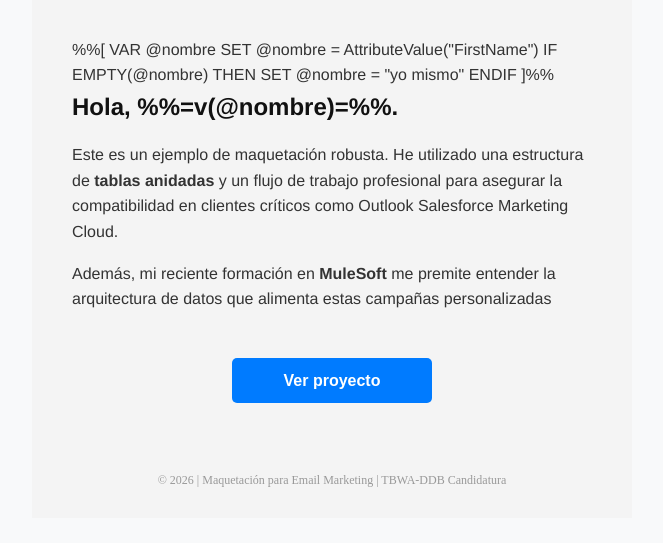
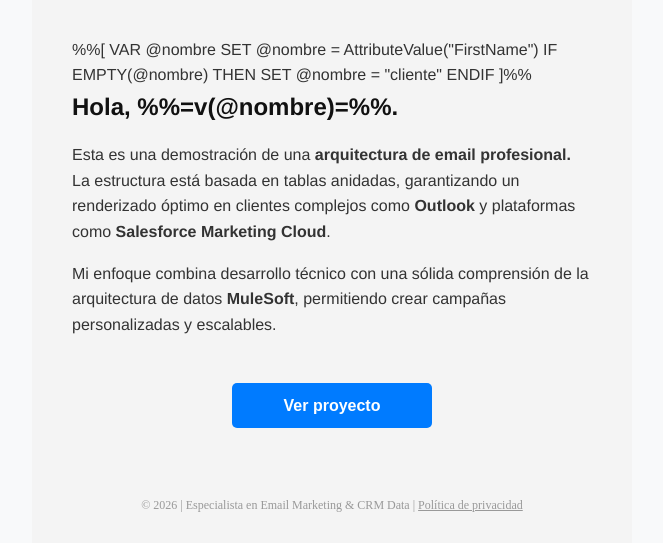
Before and after one commit to Angel-enc/html-email-boilerplate, a website: page src/index.html in a window 1280 px wide. Shown: the part 341-884 px from the top of the page, without its empty margins (308-971 px from the left). Before the commit the page ends 859 px from the top, so only its background shows below. Drawn offline with Linux system fonts and the light colour scheme.

Commit message:
Readme del proyecto

```diff
--- a/src/index.html
+++ b/src/index.html
@@ -4,7 +4,7 @@
 <head>
     <meta charset="utf-8">
     <meta name="viewport" content="width=device-width, initial-scale=1.0">
-    <title>Email Profesional - TBWA Candidatura</title>
+    <title>Master Template - Email Marketing & CRM</title>
     <style>
         /* RESET ESTÁNDAR DE EMAIL */
         body,
@@ -84,16 +84,14 @@
                     VAR @nombre
                     SET @nombre = AttributeValue("FirstName")
                     IF EMPTY(@nombre) THEN
-                    SET @nombre = "yo mismo"
+                    SET @nombre = "cliente"
                     ENDIF
                     ]%%
 
                     <h1 style="font-size: 24px; margin-top: 0; color: #111111">Hola, %%=v(@nombre)=%%.</h1>
-                    <p>Este es un ejemplo de maquetación robusta. He utilizado una estructura de <strong>tablas
-                            anidadas</strong> y un flujo de trabajo profesional para asegurar la compatibilidad en
-                        clientes críticos como Outlook Salesforce Marketing Cloud.</p>
-                    <p>Además, mi reciente formación en <strong>MuleSoft</strong> me premite entender la arquitectura de
-                        datos que alimenta estas campañas personalizadas</p>
+                    <p>Esta es una demostración de una <strong>arquitectura de email profesional. </strong> La estructura está basada en tablas anidadas, garantizando un renderizado óptimo en clientes complejos como <strong>Outlook</strong> y plataformas como <strong>Salesforce Marketing Cloud</strong>.</p>
+
+                    <p>Mi enfoque combina desarrollo técnico con una sólida  comprensión de la arquitectura de datos <strong>MuleSoft</strong>, permitiendo crear campañas personalizadas y escalables.</p>
 
                     <div style="text-align: center; padding-top: 30px;">
                         <!--[if mso]>
@@ -114,7 +112,7 @@
             <tr>
                 <td
                     style="padding: 30px; text-align: center; font-size: 12px; color: #999999; background-color: #f4f4f4;">
-                    &copy; 2026 | Maquetación para Email Marketing | TBWA-DDB Candidatura
+                    &copy; 2026 | Especialista en Email Marketing & CRM Data | <a href="#" style="color: #999999; text-decoration: underline;">Política de privacidad</a>
                 </td>
             </tr>
         </table>
```
Also changed, not shown: README.md.
